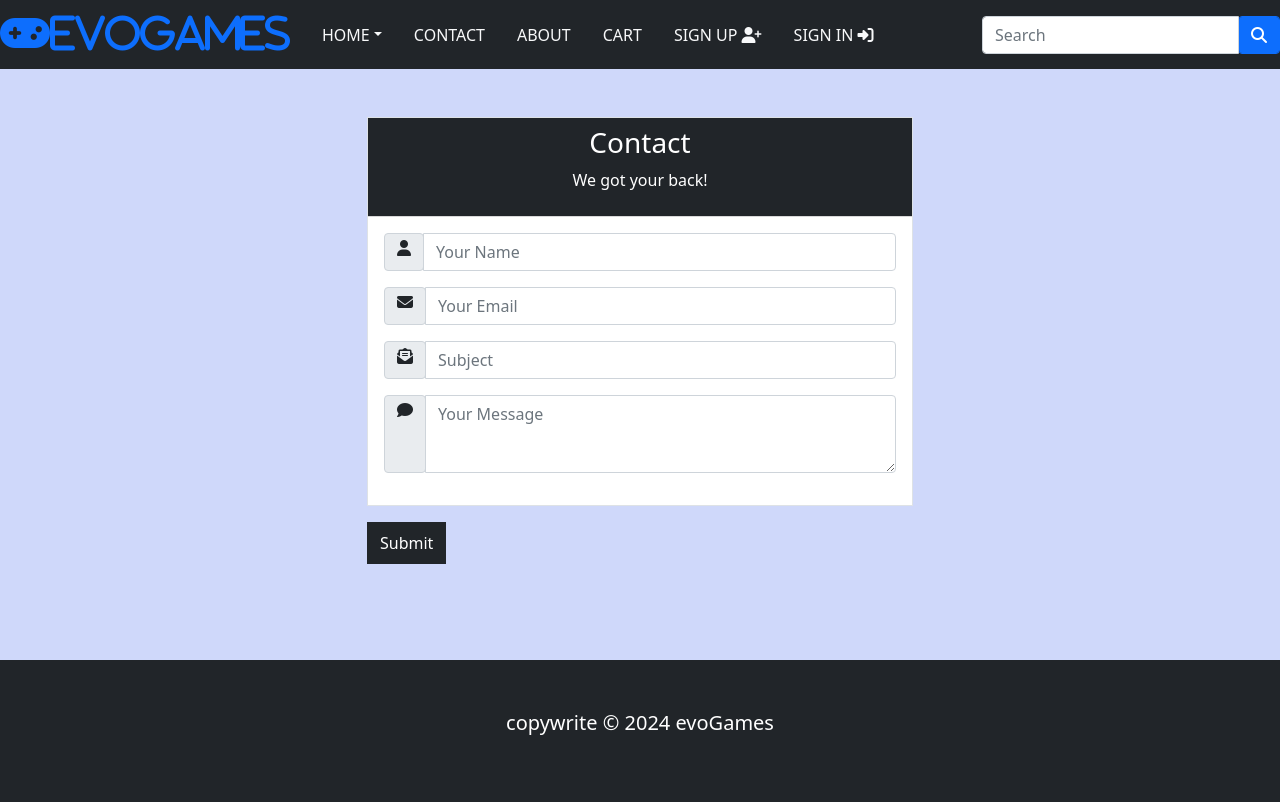
After one commit to prodhanm/e_com_games, a Django app: page /contact/ in a window 1280 px wide. The commit adds this page. Run offline with Django 5.2, Linux system fonts and the light colour scheme; data that the repository does not hold is empty; some libraries are stand-ins or nearby versions.

Commit message:
created the contact page

```diff
--- a/e_com_store/settings.py
+++ b/e_com_store/settings.py
@@ -45,6 +45,7 @@ INSTALLED_APPS = [
     'stripe',
     'crispy_forms',
     'crispy_bootstrap5',
+    'widget_tweaks',
 ]
 
 MIDDLEWARE = [
--- a/pyproject.toml
+++ b/pyproject.toml
@@ -14,6 +14,7 @@ pillow = "^10.3.0"
 stripe = "^8.10.0"
 django-crispy-forms = "^2.1"
 crispy-bootstrap5 = "^2024.2"
+django-widget-tweaks = "^1.5.0"
 
 
 [build-system]
--- a/requirements.txt
+++ b/requirements.txt
@@ -5,6 +5,7 @@ asgiref==3.7.2
 blinker==1.7.0
 certifi==2023.11.17
 cffi==1.16.0
+charset-normalizer==3.3.2
 click==8.1.7
 colorama==0.4.6
 cryptography==41.0.7
@@ -33,11 +34,14 @@ pydantic==2.5.3
 pydantic_core==2.14.6
 PyMySQL==1.1.0
 python-dotenv==1.0.0
+requests==2.31.0
 sniffio==1.3.0
 SQLAlchemy==2.0.25
 sqlparse==0.4.4
+stripe==8.10.0
 tqdm==4.66.1
 typing_extensions==4.9.0
 tzdata==2023.4
+urllib3==2.2.1
 Werkzeug==3.0.1
 WTForms==3.1.1
--- a/store/forms.py
+++ b/store/forms.py
@@ -10,3 +10,14 @@ class SignUpForm(UserCreationForm):
     class Meta:
         model = User
         fields = ('first_name', 'last_name', 'email','username', 'password1', 'password2')
+
+class ContactForm(forms.Form):
+    subject = forms.CharField(max_length=100, required=True)
+    name = forms.CharField(max_length=50, required=True)
+    from_email = forms.EmailField(max_length=50, required=True)
+    message = forms.CharField(
+        max_length=2000,
+        required=True,
+        widget=forms.Textarea(),
+        help_text='Write here your message!'
+    )
--- /dev/null
+++ b/store/templates/contact.html
@@ -0,0 +1,75 @@
+{% extends 'base.html' %}
+{% load static %}
+{% load widget_tweaks %}
+{% load crispy_forms_tags %}
+
+{% block title %}Contact Page{% endblock %}
+
+{% block content %}
+
+    <div class="container">
+        <div class="row justify-content-center mt-5">
+            <div class="col-12 col-md-8 col-lg-6 pb-5">
+                <form method="post">
+                    {% csrf_token %}
+                    <div class="card border rounded-0">
+                        <div class="card-header p-0">
+                            <div class="bg-dark text-white text-center py-2">
+                                <h3>Contact</h3>
+                                <p>We got your back!</p>
+                            </div>
+                        </div>
+                        <div class="card-body p-3">
+                            <div class="form-group">
+                                <div class="input-group mb-3">
+                                    <div class="input-group-prepend">
+                                        <span class="input-group-text">
+                                            <i class="fas fa-user text-dark mb-2"></i>
+                                        </span>
+                                    </div>
+                                    {% render_field form.name class+="form-control" placeholder="Your Name" %}
+                                </div>
+                            </div>
+
+                            <div class="form-group">
+                                <div class="input-group mb-3">
+                                    <div class="input-group-prepend">
+                                        <span class="input-group-text">
+                                            <i class="fas fa-envelope text-dark mb-2"></i>
+                                        </span>
+                                    </div>
+                                    {% render_field form.from_email class+="form-control" placeholder="Your Email" %}
+                                </div>
+                            </div>
+
+                            <div class="form-group">
+                                <div class="input-group mb-3">
+                                    <div class="input-group-prepend">
+                                        <span class="input-group-text">
+                                            <i class="fas fa-envelope-open-text text-dark mb-2"></i>
+                                        </span>
+                                    </div>
+                                    {% render_field form.subject class+="form-control" placeholder="Subject" %}
+                                </div>
+                            </div>
+
+                            <div class="form-group">
+                                <div class="input-group mb-3">
+                                    <div class="input-group-prepend">
+                                        <span class="input-group-text">
+                                            <i class="fas fa-comment text-dark mb-5"></i>
+                                        </span>
+                                    </div>
+                                    {% render_field form.message rows="2" class+="form-control" placeholder="Your Message" %}
+                                </div>
+                            </div>
+                        </div>
+                    </div>
+                    <button type="submit" class="btn btn-dark btn-block rounded-0 py-2 mt-3" name="button">Submit</button>
+                </form>
+            </div>
+        </div>
+    </div>
+
+
+{% endblock %}
--- a/store/templates/navbar.html
+++ b/store/templates/navbar.html
@@ -13,6 +13,7 @@
                     {% endfor %}
                 </div>
             </li>
+            <li class="nav-item"><a class="nav-link text-light text-uppercase font-weight-bold px-3" href="{% url 'contact' %}">Contact</a></li>
             <li class="nav-item"><a class="nav-link text-light text-uppercase font-weight-bold px-3" href="">About</a></li>
             <li class="nav-item"><a class="nav-link text-light text-uppercase font-weight-bold px-3" href="{% url 'cart' %}">Cart</a></li>
             {% if request.user.is_authenticated and request.user.first_name  %}
--- a/store/urls.py
+++ b/store/urls.py
@@ -16,4 +16,5 @@ urlpatterns = [
     path('order_history/', views.order_history, name='order_history'),
     path('view_order/<int:order_id>/', views.view_order, name='view_order'),
     path('search/', views.search, name='search'),
+    path('contact/', views.contact, name='contact'),
 ]
--- a/store/views.py
+++ b/store/views.py
@@ -5,7 +5,7 @@ from .models import Category, Product, Cart, CartItem, Order, OrderItem
 import stripe
 from django.conf import settings
 from django.contrib.auth.models import Group, User
-from .forms import SignUpForm
+from .forms import SignUpForm, ContactForm
 from django.contrib.auth.forms import AuthenticationForm
 from django.contrib.auth import login, authenticate, logout
 from django.contrib.auth.decorators import login_required
@@ -254,3 +254,28 @@ def sendEmail(order_id):
         msg.send()
     except IOError as e:
         return e
+
+def contact(request):
+    if request.method == 'POST':
+        form = ContactForm(request.POST)
+        if form.is_valid():
+            subject = form.cleaned_data.get('subject')
+            from_email = form.cleaned_data.get('from_email')
+            name = form.cleaned_data.get('name')
+            message = form.cleaned_data.get('message')
+
+            message_format = f'{name} has sent you a new message:\n\n{message}'
+
+            msg = EmailMessage(
+                subject,
+                message_format,
+                to=['evogames2024@gmail.com'],
+                from_email=from_email,
+            )
+
+            msg.send()
+
+            return render(request, 'contact_success.html')
+    else:
+        form = ContactForm()
+    return render(request, 'contact.html', {'form': form})
```
Also changed, not shown: store/templates/contact_success.html (added, +20 -0 lines), 1 other file.
